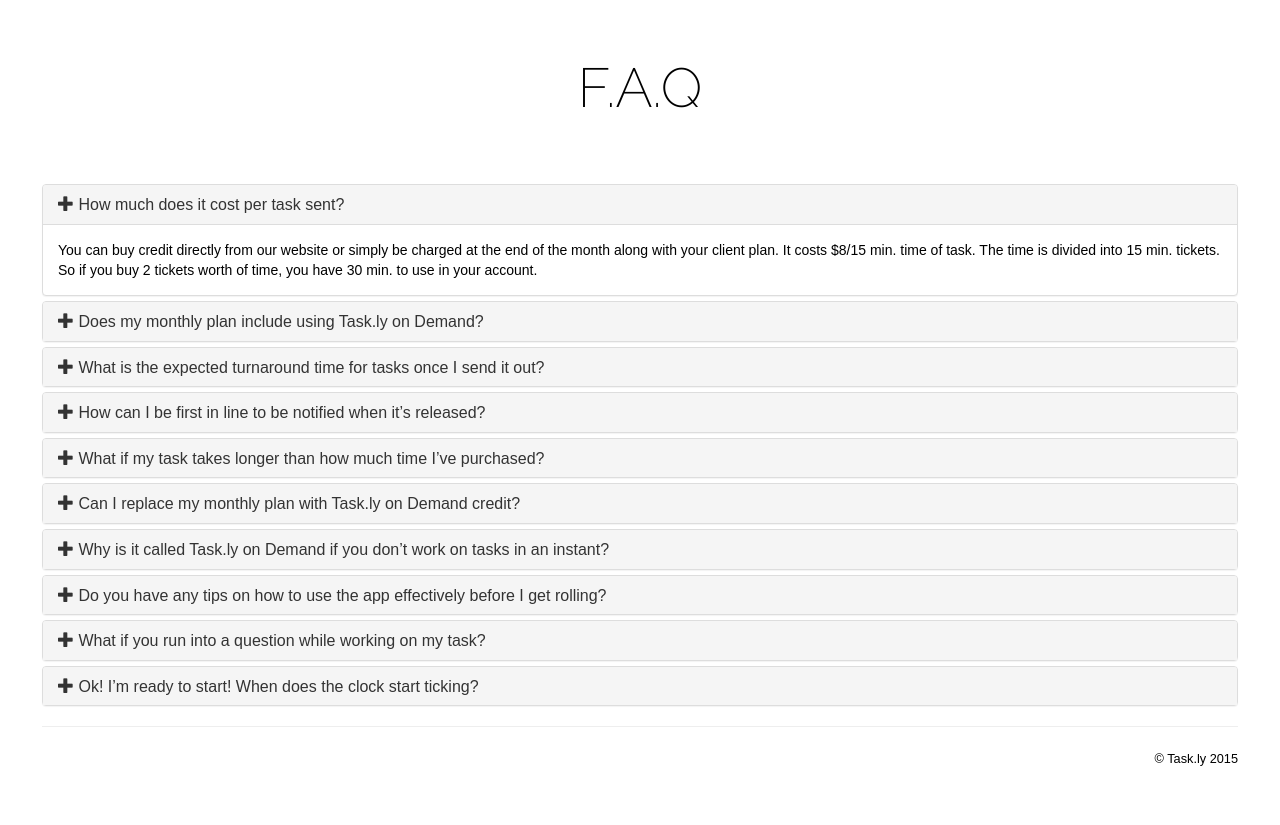
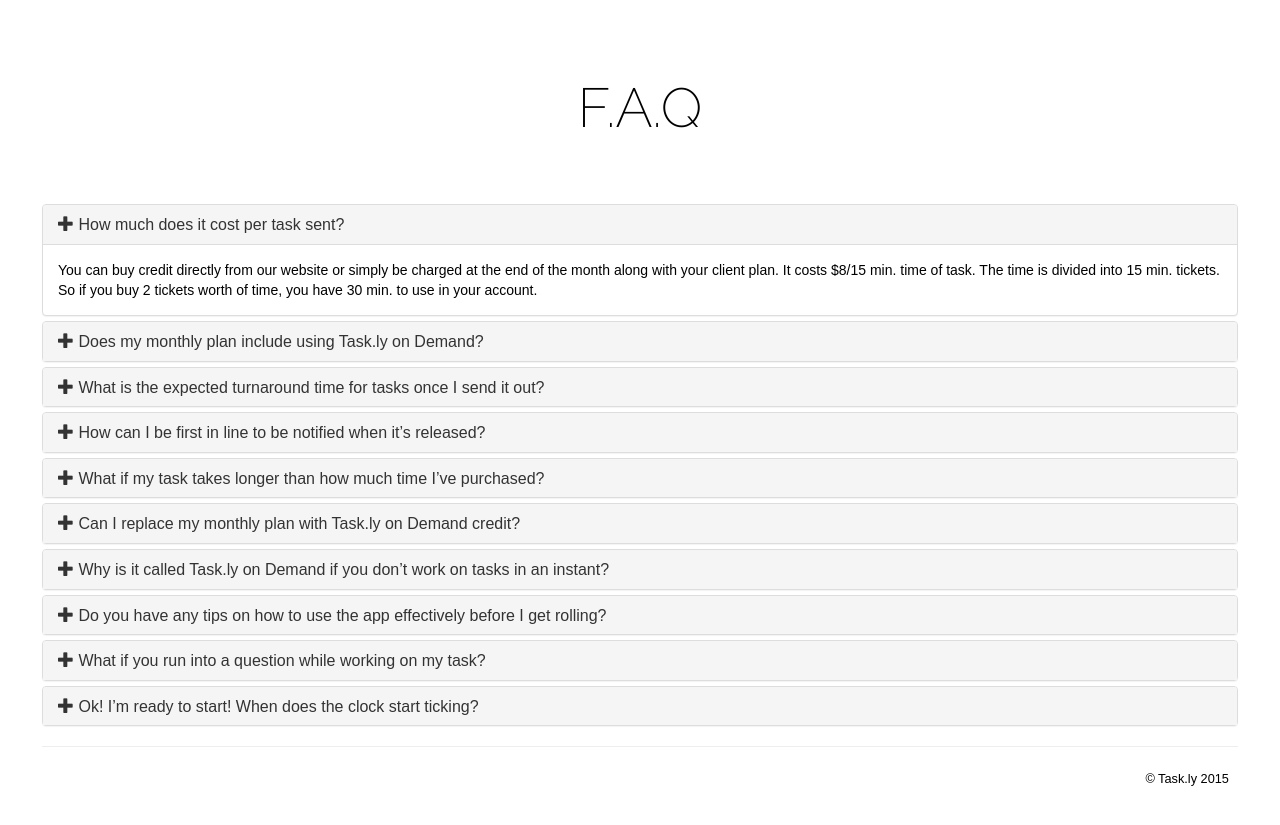
Before and after one commit to SMaguina/Task.ly, a plain HTML site: page index.html in a window 1280 px wide. Shown: the part 2583-3408 px from the top of the page. Drawn offline with Linux system fonts and the light colour scheme; some packages are replaced by stand-ins of ours; files whose address does not match are found by name; a web font is replaced by a local one.

Commit message:
Add Padding in small and download box

```diff
--- a/styles.css
+++ b/styles.css
@@ -148,6 +148,7 @@ p {
 /* Download box area */
 .download-box {
  padding-top: 0.357em;
+ padding-bottom: 1.429em;
  margin-top: 2.143em;
  margin bottom: 2.143em;
  background-image: url("img/compass.jpeg");
@@ -319,3 +320,8 @@ td {
  color: black;
  font-family: 'OpenSans-Light', sans-serif;
 }
+
+/* Footer */
+small, .small {
+ padding: 0.714em;
+}
```
